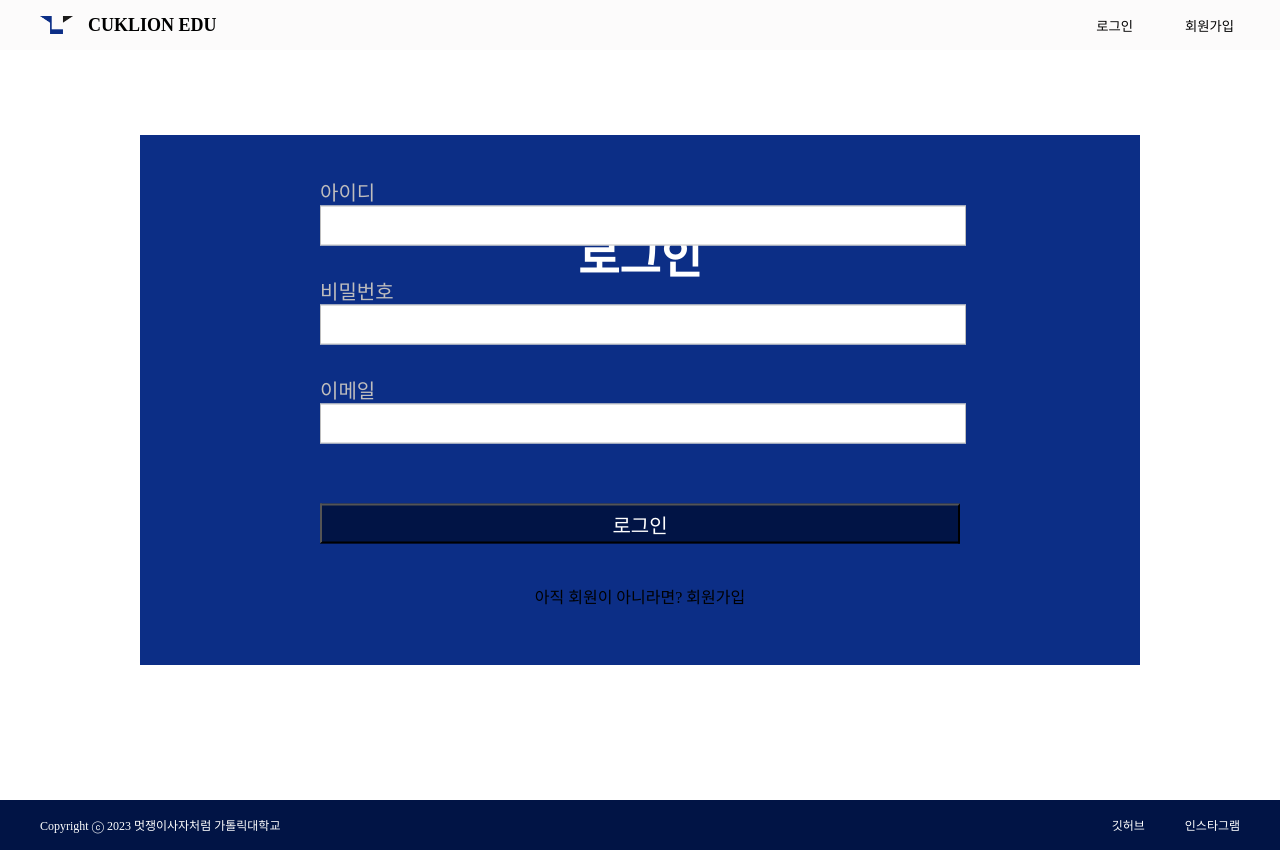
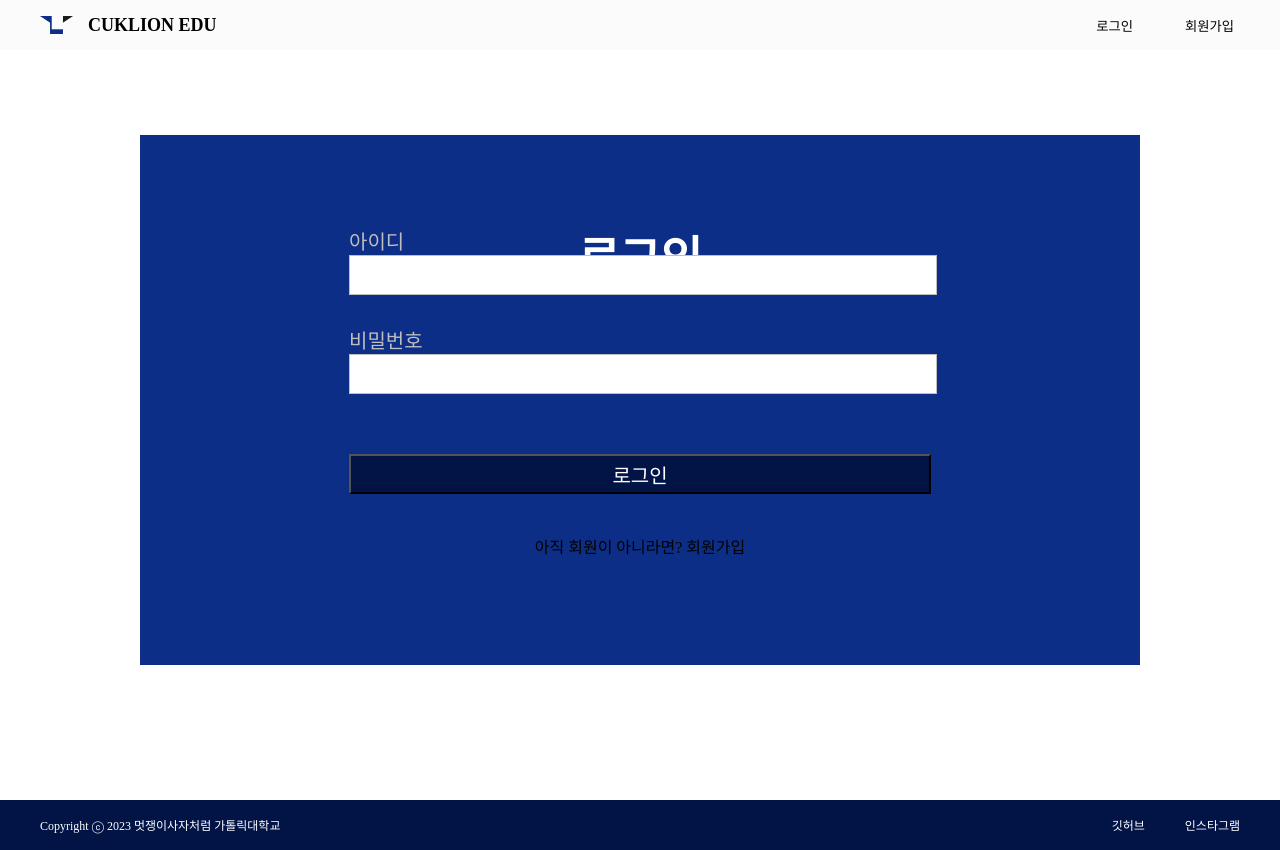
Before and after one commit to CUK-LikeLion-Common/Evaluation-Lecture-team10, a React (Create React App) app: page /login in a window 1280 px wide. Built offline with nearby package versions, Linux system fonts and the light colour scheme.

Commit message:
fix: 로그인 로직 수정 #71
- 이메일은 필요 없기 때문에 이메일은 삭제했습니다

```diff
--- a/src/pages/Login.jsx
+++ b/src/pages/Login.jsx
@@ -81,7 +81,6 @@ const Login = () => {
   const [formData, setFormData] = useState({
     userID: "",
     userPassword: "",
-    userEmail: "",
   });
 
   const [userData, setUserData] = useState(null); // 로그인한 사용자 정보 저장
@@ -96,7 +95,6 @@ const Login = () => {
     const requestData = {
       userID: formData.userID,
       userPassword: formData.userPassword,
-      userEmail: formData.userEmail,
     };
 
     axios
@@ -104,17 +102,6 @@ const Login = () => {
       .then((response) => {
         console.log(response.data);
         alert("로그인 성공");
-
-        // 로그인한 사용자 정보 요청
-        // axios
-        //   .get("/user")
-        //   .then((response) => {
-        //     setUserData(response.data);
-        //   })
-        //   .catch((error) => {
-        //     console.error(error);
-        //     alert("사용자 정보를 가져오는데 실패했습니다.");
-        //   });
 
         navigate("/");
       })
@@ -148,15 +135,6 @@ const Login = () => {
           onChange={handleChange}
         />{" "}
         {/* 비밀번호 입력 필드 */}
-        <Label htmlFor="email">이메일</Label> {/* 비밀번호 라벨 */}
-        <Input
-          type="text"
-          id="userEmail"
-          name="userEmail"
-          value={formData.userEmail}
-          onChange={handleChange}
-        />{" "}
-        {/* 이메일 입력 필드 */}
         <Button type="submit">로그인</Button> {/* 로그인 버튼 */}
         <p style={{ marginTop: "10px", textAlign: "center" }}>
           아직 회원이 아니라면? <SignupLink to="/register">회원가입</SignupLink>{" "}
```
